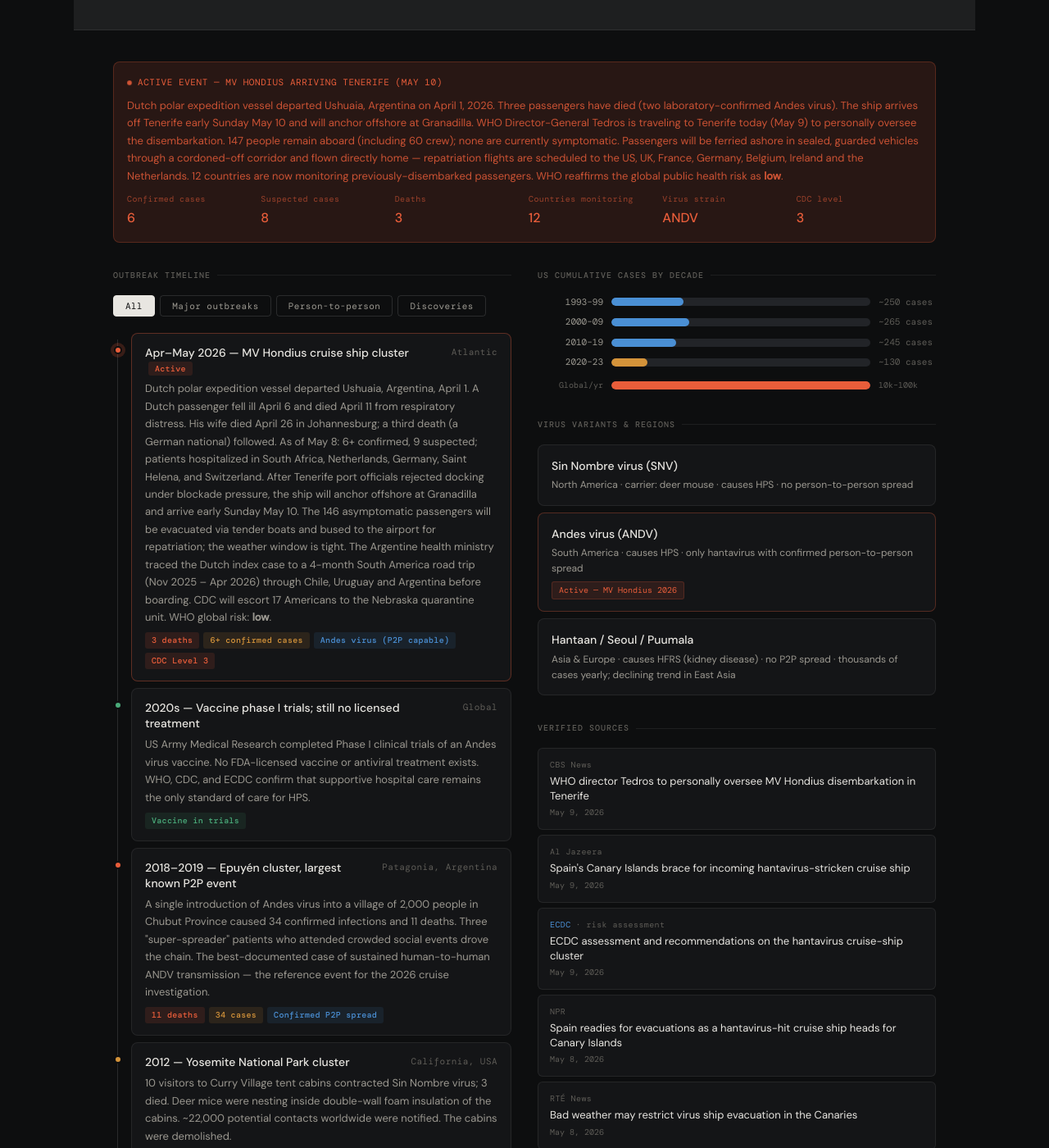
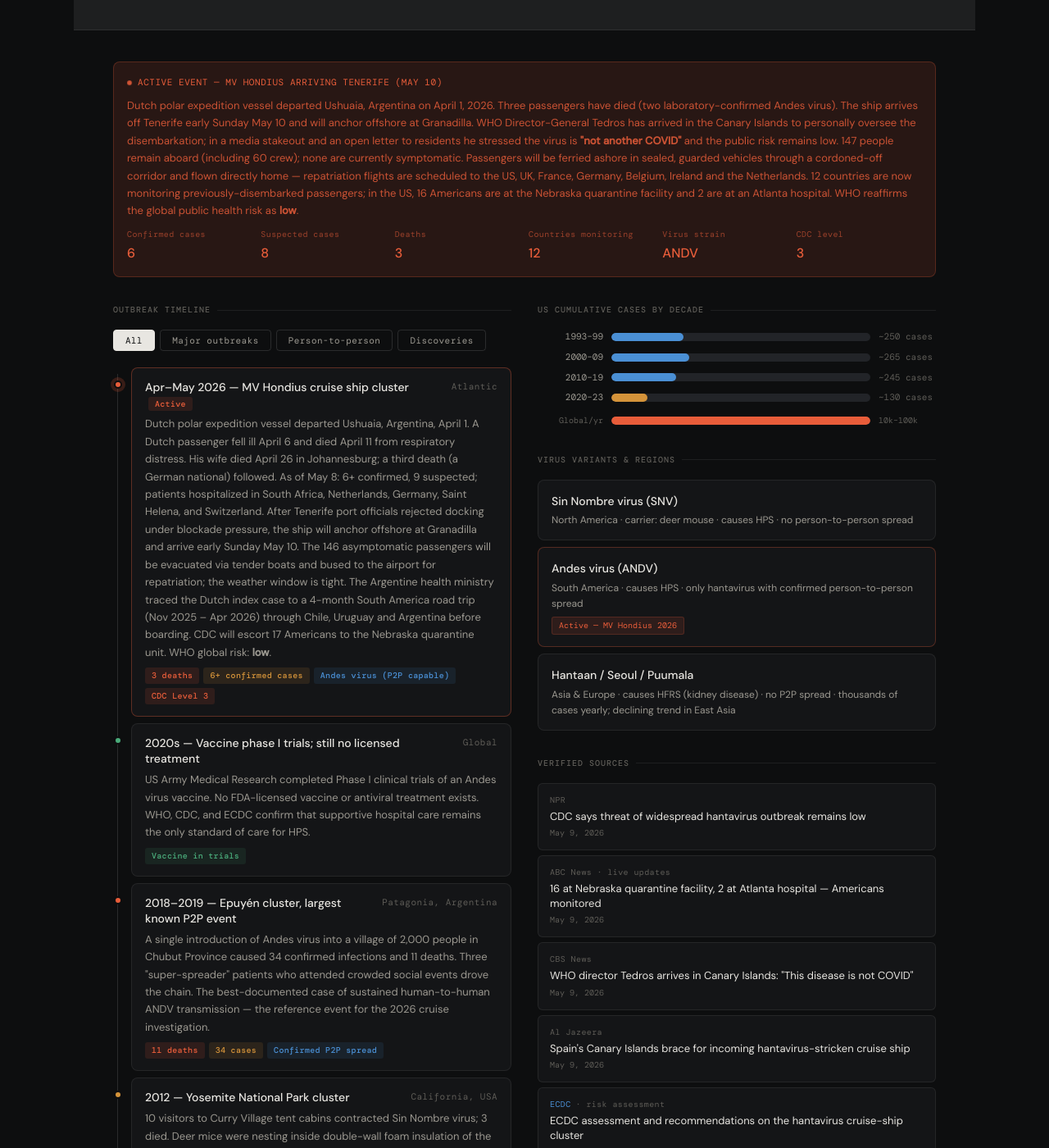
Before and after one commit to Hendrix33/Hanta-Dash, a plain HTML site: page index.html in a window 1280 px wide. Shown: the part 734-2134 px from the top of the page at 82% size. Drawn offline with nearby package versions, Linux system fonts and the light colour scheme.

Commit message:
May 9 refresh: Tedros arrived, 'not another COVID', 16 at Nebraska + 2 at Atlanta

```diff
--- a/index.html
+++ b/index.html
@@ -305,7 +305,7 @@
   <!-- LIVE STATUS -->
   <div class="status-box">
     <div class="status-head">Active event — MV Hondius arriving Tenerife (May 10)</div>
-    <p style="font-size:13px;color:rgba(232,93,58,0.85);line-height:1.65">Dutch polar expedition vessel departed Ushuaia, Argentina on April 1, 2026. Three passengers have died (two laboratory-confirmed Andes virus). The ship arrives off Tenerife early Sunday May 10 and will anchor offshore at Granadilla. WHO Director-General Tedros is traveling to Tenerife today (May 9) to personally oversee the disembarkation. 147 people remain aboard (including 60 crew); none are currently symptomatic. Passengers will be ferried ashore in sealed, guarded vehicles through a cordoned-off corridor and flown directly home — repatriation flights are scheduled to the US, UK, France, Germany, Belgium, Ireland and the Netherlands. 12 countries are now monitoring previously-disembarked passengers. WHO reaffirms the global public health risk as <strong>low</strong>.</p>
+    <p style="font-size:13px;color:rgba(232,93,58,0.85);line-height:1.65">Dutch polar expedition vessel departed Ushuaia, Argentina on April 1, 2026. Three passengers have died (two laboratory-confirmed Andes virus). The ship arrives off Tenerife early Sunday May 10 and will anchor offshore at Granadilla. WHO Director-General Tedros has arrived in the Canary Islands to personally oversee the disembarkation; in a media stakeout and an open letter to residents he stressed the virus is <strong>"not another COVID"</strong> and the public risk remains low. 147 people remain aboard (including 60 crew); none are currently symptomatic. Passengers will be ferried ashore in sealed, guarded vehicles through a cordoned-off corridor and flown directly home — repatriation flights are scheduled to the US, UK, France, Germany, Belgium, Ireland and the Netherlands. 12 countries are now monitoring previously-disembarked passengers; in the US, 16 Americans are at the Nebraska quarantine facility and 2 are at an Atlanta hospital. WHO reaffirms the global public health risk as <strong>low</strong>.</p>
     <div class="status-grid">
       <div class="status-item"><div class="status-item-label">Confirmed cases</div><div class="status-item-val">6</div></div>
       <div class="status-item"><div class="status-item-label">Suspected cases</div><div class="status-item-val">8</div></div>
@@ -487,9 +487,19 @@
       <div>
         <div class="section-label">Verified sources</div>
         <div class="news-list">
+          <a class="news-item" href="https://www.npr.org/2026/05/09/g-s1-121307/cdc-says-threat-of-widespread-outbreak-of-hantavirus-remains-low" target="_blank" rel="noopener">
+            <div class="news-src">NPR</div>
+            <div class="news-title-link">CDC says threat of widespread hantavirus outbreak remains low</div>
+            <div class="news-date">May 9, 2026</div>
+          </a>
+          <a class="news-item" href="https://abcnews.com/International/live-updates/hantavirus-live-updates-mv-hondius-canary-islands/?id=132746955" target="_blank" rel="noopener">
+            <div class="news-src">ABC News · live updates</div>
+            <div class="news-title-link">16 at Nebraska quarantine facility, 2 at Atlanta hospital — Americans monitored</div>
+            <div class="news-date">May 9, 2026</div>
+          </a>
           <a class="news-item" href="https://www.cbsnews.com/news/hantavirus-cruise-evacuation-world-health-organization-hondius-canary-islands/" target="_blank" rel="noopener">
             <div class="news-src">CBS News</div>
-            <div class="news-title-link">WHO director Tedros to personally oversee MV Hondius disembarkation in Tenerife</div>
+            <div class="news-title-link">WHO director Tedros arrives in Canary Islands: "This disease is not COVID"</div>
             <div class="news-date">May 9, 2026</div>
           </a>
           <a class="news-item" href="https://www.aljazeera.com/news/2026/5/9/spains-canary-islands-brace-for-incoming-hantavirus-stricken-cruise-ship" target="_blank" rel="noopener">
```
